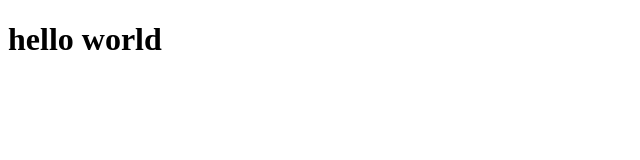
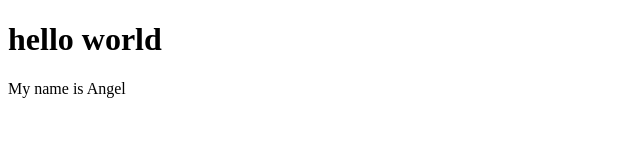
Before and after one commit to torhshad/trial, a plain HTML site: page index.html in a window 1280 px wide. Shown: the whole page, without its empty margins (0-640 px from the left). Drawn offline with Linux system fonts and the light colour scheme.

Commit message:
I wrote my name

```diff
--- a/index.html
+++ b/index.html
@@ -7,5 +7,6 @@
 	</head>
 	<body>
 		<h1>hello world</h1>
+          <p>My name is Angel</p>
 	</body>
 </html>
```
